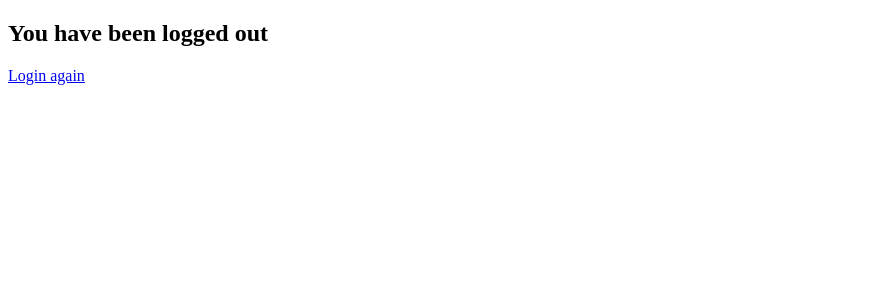
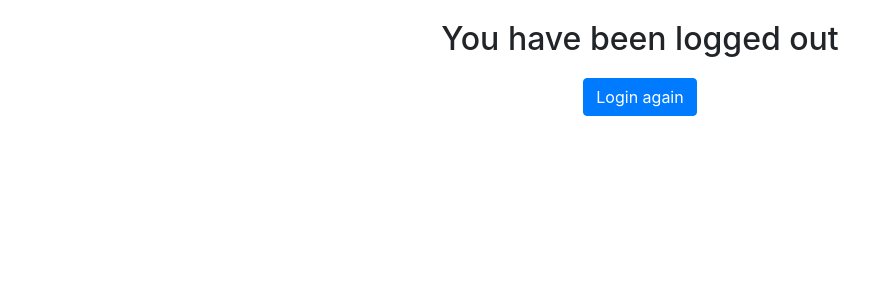
Before and after one commit to Austin-rgb/easybuy, a Django app: template ecommerce/store/templates/registration/logged_out.html in a window 1280 px wide. Shown: the top 300 px of the page, without its empty margins (0-892 px from the left). Run offline with Django 5.2, Linux system fonts and the light colour scheme; the template is opened without the code that fills it, so the values that code supplies are empty; some libraries are stand-ins or nearby versions.

Commit message:
logout page

```diff
--- a/ecommerce/store/templates/registration/logged_out.html
+++ b/ecommerce/store/templates/registration/logged_out.html
@@ -2,9 +2,28 @@
 <html>
 <head>
     <title>Logged Out</title>
+    <!-- Bootstrap CSS -->
+    <link rel="stylesheet" href="https://stackpath.bootstrapcdn.com/bootstrap/4.5.2/css/bootstrap.min.css">
+    <!-- Custom CSS -->
+    <style>
+        body {
+            padding: 20px;
+            text-align: center;
+        }
+        h2 {
+            margin-bottom: 20px;
+        }
+    </style>
 </head>
 <body>
-    <h2>You have been logged out</h2>
-    <a href="{% url 'login' %}">Login again</a>
+    <div class="container">
+        <h2>You have been logged out</h2>
+        <a class="btn btn-primary" href="{% url 'login' %}">Login again</a>
+    </div>
+
+    <!-- jQuery -->
+    <script src="https://ajax.googleapis.com/ajax/libs/jquery/3.5.1/jquery.min.js"></script>
+    <!-- Bootstrap JS -->
+    <script src="https://stackpath.bootstrapcdn.com/bootstrap/4.5.2/js/bootstrap.min.js"></script>
 </body>
 </html>
```
